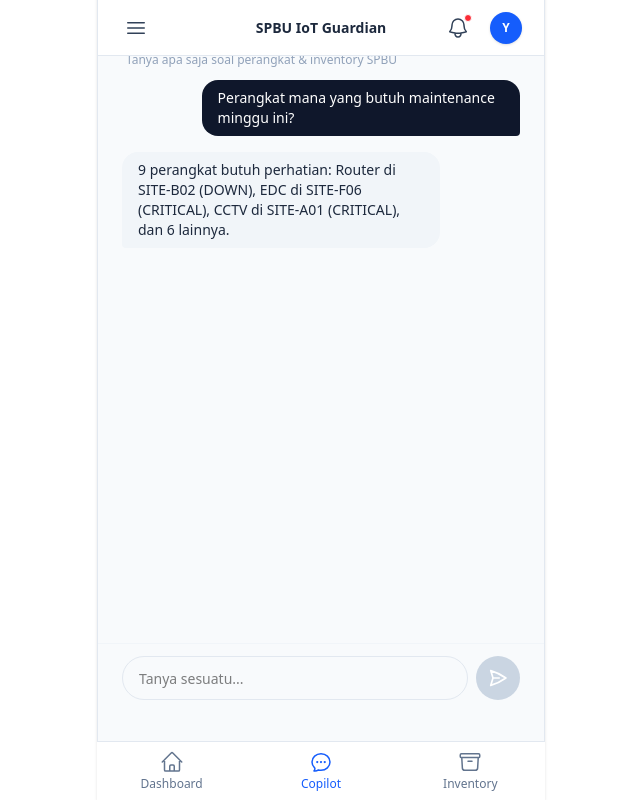
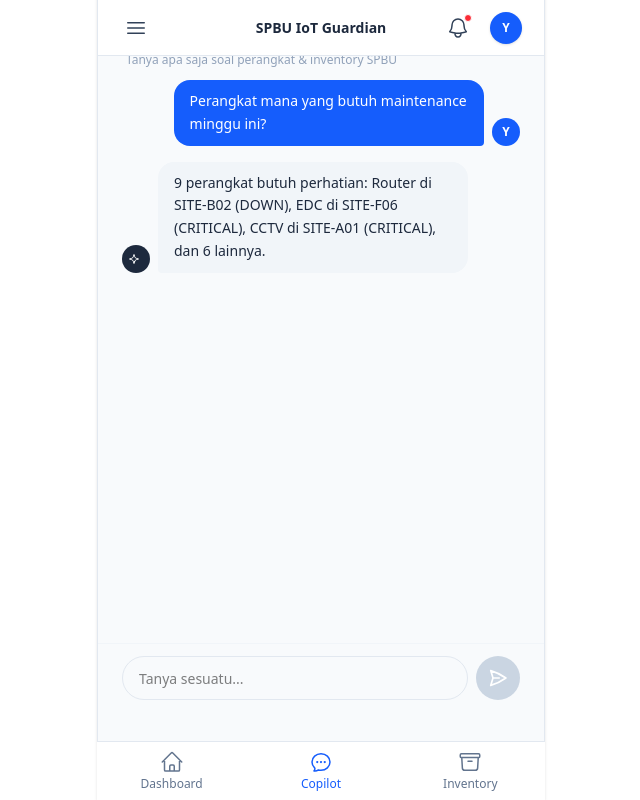
Before and after one commit to yandev-ops/spbu-iot-guardian, a React (Vite) app: page /copilot in a window 1280 px wide. Both pictures are taken after a click on the button "Perangkat mana yang butuh maintenance minggu ini?". Shown: the part 56-856 px from the top of the page, without its empty margins (319-959 px from the left). Built offline with nearby package versions, Linux system fonts and the light colour scheme.

Commit message:
Add typing indicator to ChatBubble component

```diff
--- a/src/components/ChatBubble.jsx
+++ b/src/components/ChatBubble.jsx
@@ -1,16 +1,40 @@
-function ChatBubble({ role, text }) {
+function TypingDots() {
+  return (
+    <div className="flex gap-1 items-center px-1">
+      <span className="w-1.5 h-1.5 bg-slate-400 rounded-full animate-bounce [animation-delay:-0.3s]" />
+      <span className="w-1.5 h-1.5 bg-slate-400 rounded-full animate-bounce [animation-delay:-0.15s]" />
+      <span className="w-1.5 h-1.5 bg-slate-400 rounded-full animate-bounce" />
+    </div>
+  );
+}
+
+function ChatBubble({ role, text, typing = false }) {
   const isUser = role === "user";
 
   return (
-    <div className={`flex ${isUser ? "justify-end" : "justify-start"}`}>
+    <div className={`flex items-end gap-2 ${isUser ? "flex-row-reverse" : "flex-row"}`}>
+      {/* Avatar */}
+      {isUser ? (
+        <span className="w-7 h-7 rounded-full bg-blue-600 flex items-center justify-center text-white text-xs font-bold shrink-0">
+          Y
+        </span>
+      ) : (
+        <span className="w-7 h-7 rounded-full bg-slate-800 flex items-center justify-center text-white shrink-0">
+          <svg xmlns="http://www.w3.org/2000/svg" className="w-4 h-4" fill="none" viewBox="0 0 24 24" stroke="currentColor" strokeWidth={1.5}>
+            <path strokeLinecap="round" strokeLinejoin="round" d="M9.813 15.904L9 18.75l-.813-2.846a4.5 4.5 0 00-3.09-3.09L2.25 12l2.846-.813a4.5 4.5 0 003.09-3.09L9 5.25l.813 2.846a4.5 4.5 0 003.09 3.09L15.75 12l-2.846.813a4.5 4.5 0 00-3.09 3.09z" />
+          </svg>
+        </span>
+      )}
+
+      {/* Bubble */}
       <div
-        className={`max-w-[80%] px-4 py-2 rounded-2xl text-sm ${
+        className={`max-w-[78%] px-4 py-2.5 text-sm leading-relaxed ${
           isUser
-            ? "bg-slate-900 text-white rounded-br-sm"
-            : "bg-slate-100 text-slate-800 rounded-bl-sm"
+            ? "bg-blue-600 text-white rounded-2xl rounded-br-sm"
+            : "bg-slate-100 text-slate-800 rounded-2xl rounded-bl-sm"
         }`}
       >
-        {text}
+        {typing ? <TypingDots /> : text}
       </div>
     </div>
   );
```
